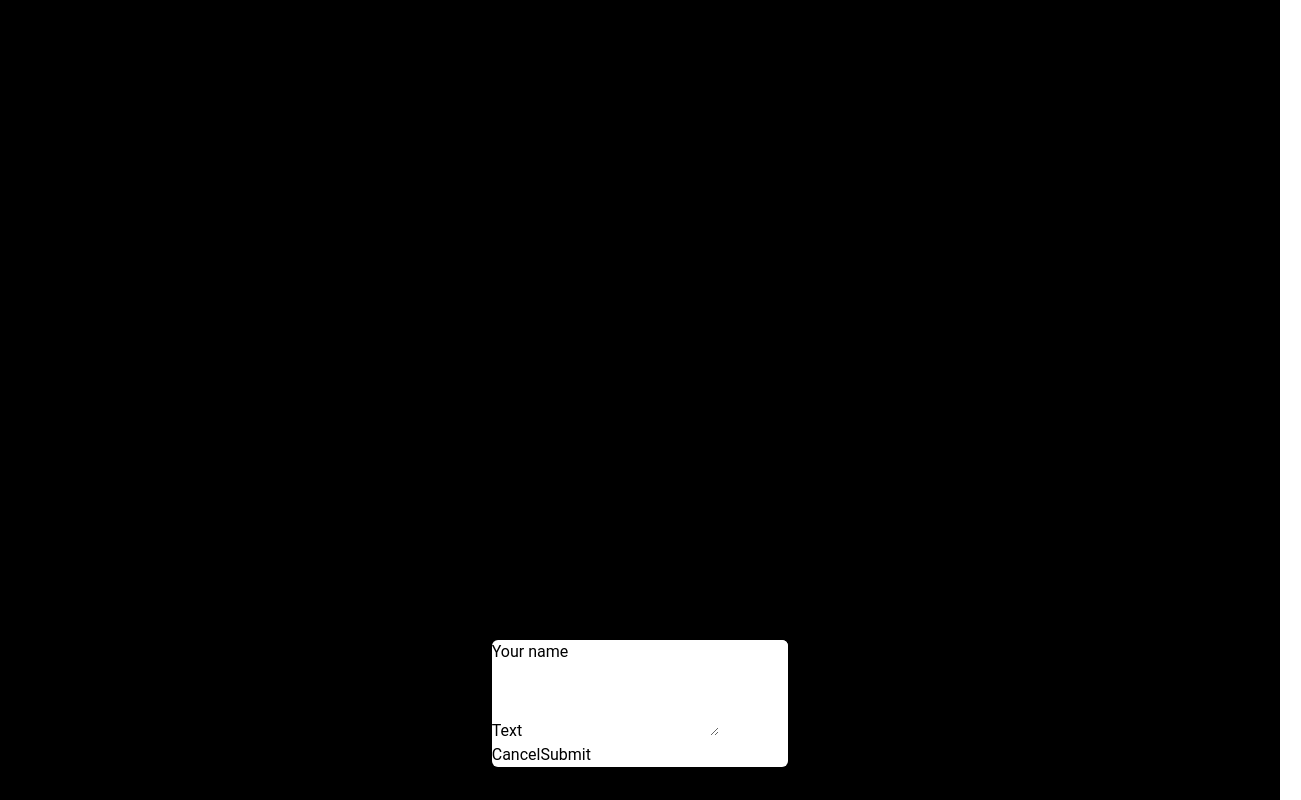
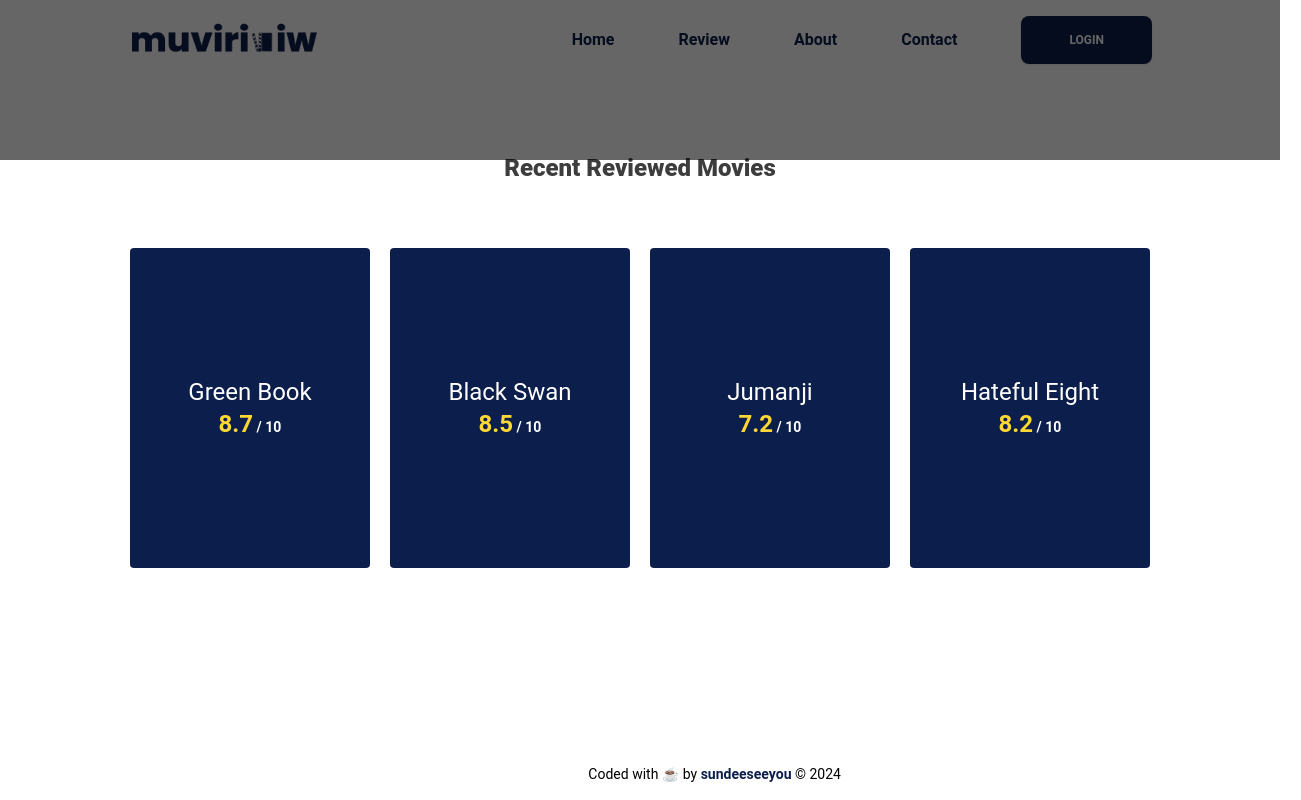
Before and after one commit to sundeeseeyou/muviriviw, a React (Vite) app: page /login in a window 1280 px wide. Shown: the top 800 px of the page, 1301 px wide, since content can reach past the window. Built offline with nearby package versions, Linux system fonts and the light colour scheme.

Commit message:
fixing modal

```diff
--- a/src/components/FooterSection.jsx
+++ b/src/components/FooterSection.jsx
@@ -3,8 +3,8 @@ import { Link } from "react-router";
 export default function FooterSection() {
   return (
     <>
-      <footer className="flex flex-row py-4 mt-10 border-t-2 justify-center">
-        <p className="text-xs">
+      <footer className="flex flex-row bottom-0 py-4 justify-center items-center w-11/12 absolute">
+        <p className="text-sm">
           Coded with ☕ by{" "}
           <Link
             className="text-primaryColor font-bold hover:opacity-70"
--- a/src/components/Modal.jsx
+++ b/src/components/Modal.jsx
@@ -1,6 +1,6 @@
 import { useNavigate } from "react-router-dom";
 
-function Modal({ children }) {
+export default function Modal({ children }) {
   const navigate = useNavigate();
 
   const closeHandler = () => {
@@ -9,17 +9,15 @@ function Modal({ children }) {
   return (
     <>
       <div
-        className="fixed top-0 left-0 w-full h-[100dvh] bg-black z-[1]"
+        className="fixed top-0 left-0 w-full h-40 bg-black bg-opacity-60 z-[10]"
         onClick={closeHandler}
       ></div>
       <dialog
         open
-        className="border-none rounded-md shadow-md p-0 overflow-hidden z-[1]"
+        className="border-none rounded-md shadow-md p-0 overflow-hidden z-[10]"
       >
         {children}
       </dialog>
     </>
   );
 }
-
-export default Modal;
--- a/src/components/NavMenu.jsx
+++ b/src/components/NavMenu.jsx
@@ -10,9 +10,7 @@ export default function NavMenu() {
         <Link to="/about">About</Link>
         <Link to="/contact">Contact</Link>
         <Button className="text-white bg-primaryColor px-12 py-4 shadow-sm">
-          <Link to={"/login"} target="blank">
-            Login
-          </Link>
+          <Link to={"/login"}>Login</Link>
         </Button>
       </nav>
     </>
--- a/src/main.jsx
+++ b/src/main.jsx
@@ -15,12 +15,7 @@ const router = createBrowserRouter([
     children: [
       {
         path: "/",
-        element: (
-          <>
-            <PostList />
-            <RankList />
-          </>
-        ),
+        element: <PostList />,
         children: [
           {
             path: "login",
@@ -30,11 +25,7 @@ const router = createBrowserRouter([
       },
       {
         path: "create",
-        element: (
-          <>
-            <BlogForm />
-          </>
-        ),
+        element: <BlogForm />,
         children: [],
       },
     ],
--- a/src/routes/Login.jsx
+++ b/src/routes/Login.jsx
@@ -1,25 +1,10 @@
 import Modal from "../components/Modal";
-import { Link, Form } from "react-router-dom";
+import { Form } from "react-router-dom";
 export default function Login() {
   return (
     <>
       <Modal>
-        <Form method="post" className="">
-          <p>
-            <label htmlFor="author">Your name</label>
-            <input type="text" id="author" name="author" required />
-          </p>
-          <p>
-            <label htmlFor="post">Text</label>
-            <textarea id="post" name="post" required rows={3} />
-          </p>
-          <p className="">
-            <Link to={".."} type="button">
-              Cancel
-            </Link>
-            <button>Submit</button>
-          </p>
-        </Form>
+        <Form method="post" className=""></Form>
       </Modal>
     </>
   );
--- a/src/routes/NewPost.jsx
+++ /dev/null
@@ -1,9 +0,0 @@
-export default function NewPost() {
-  return (
-    <>
-      <div>
-        <p>Hello</p>
-      </div>
-    </>
-  );
-}
--- a/src/routes/PostList.jsx
+++ b/src/routes/PostList.jsx
@@ -14,7 +14,7 @@ export default function PostList() {
             .slice(-4)
             .reverse()
             .map((x) => (
-              <Poster title={x.title} rating={x.rating} />
+              <Poster key={x.id} title={x.title} rating={x.rating} />
             ))}
         </section>
       </section>
--- a/src/routes/RankList.jsx
+++ b/src/routes/RankList.jsx
@@ -10,6 +10,7 @@ export default function RankList() {
         <HeadingText text={"Top 10 Rank movie by score"} />
         {movie.map((x) => (
           <RankPoster
+            key={x.id}
             movieId={x.id}
             title={x.title}
             description={x.desc}
--- a/src/routes/RootLayout.jsx
+++ b/src/routes/RootLayout.jsx
@@ -4,7 +4,7 @@ import { Outlet } from "react-router";
 
 export default function RootLayout() {
   return (
-    <main className="px-32">
+    <main className="w-full px-32">
       <HeaderSection />
       <Outlet />
       <FooterSection />
```
